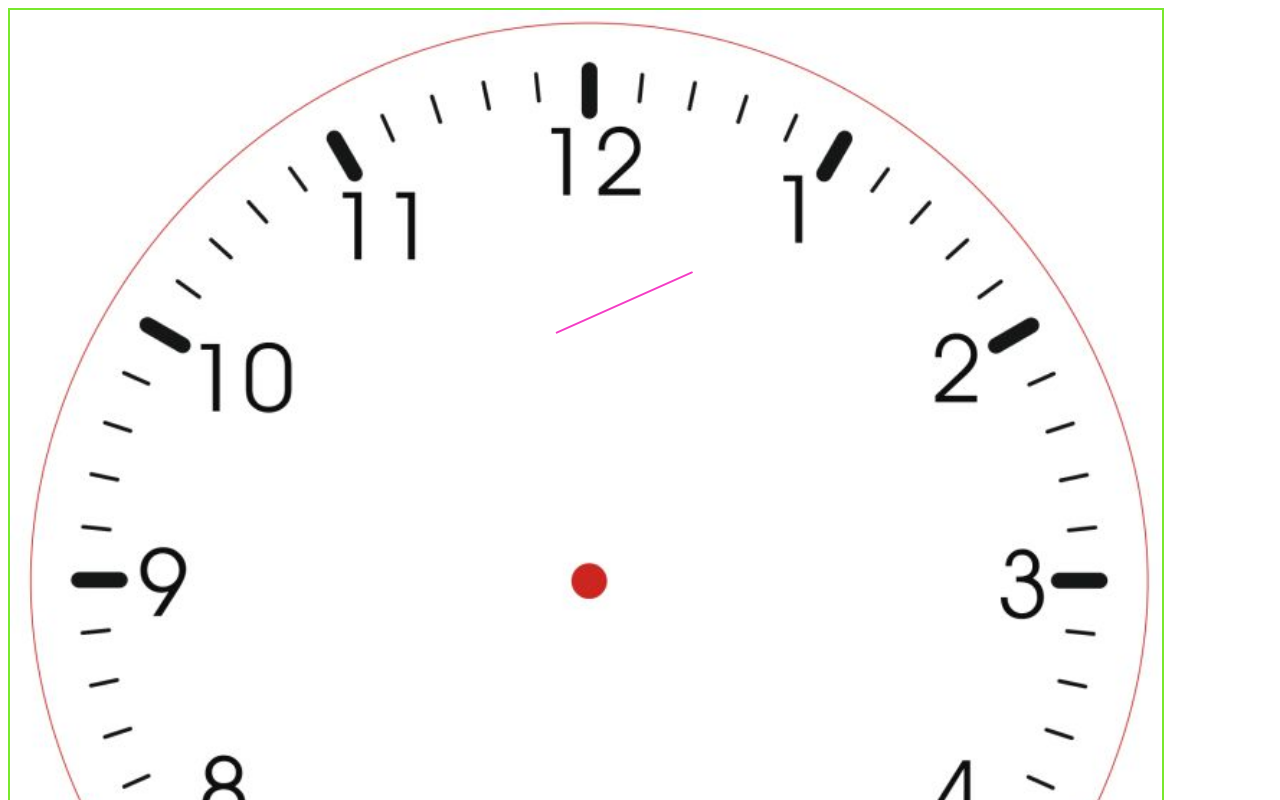
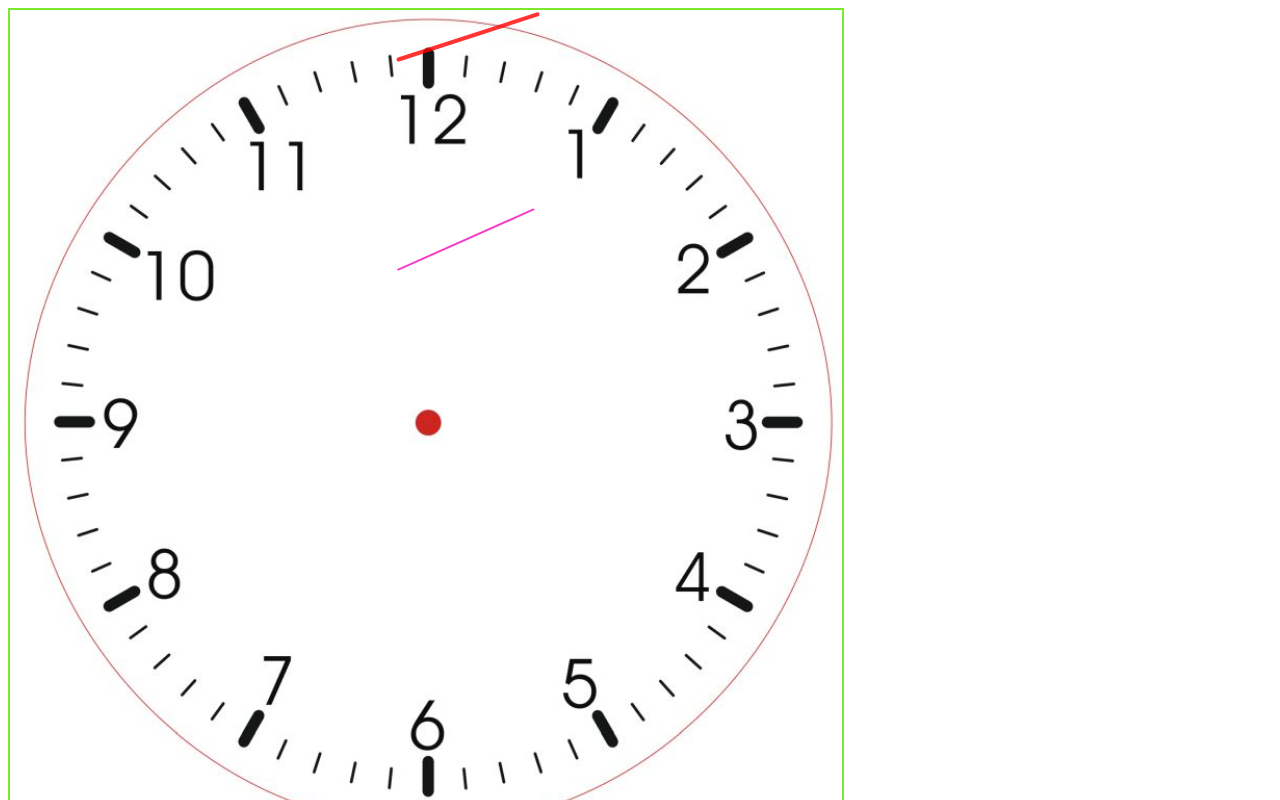
Before and after one commit to deepak1suyal/Clock, a plain HTML site: page index.html in a window 1280 px wide. Shown: the top 800 px of the page. Drawn offline with Linux system fonts and the light colour scheme.

Commit message:
Adjusting hands

```diff
--- a/style.css
+++ b/style.css
@@ -4,8 +4,9 @@ html{
 }
 .p{position:relative;
    background-color:#7adb18;
-    width:90vw;
-   height:90vw;
+    width:65vw;
+   height:65vw;
+
   background:url(ta01.jpg) no-repeat;
   background-size:100%;
   border:2px solid #79e82e;
@@ -19,25 +20,25 @@ width:5px;
 
 }
 .s{width:2px;
-top:15vw;
+top:10vw;
 background:#f00eb7;
 
-  left:44.97vw;
+  left:32.5vw;
 opacity:0.8;
-transform-origin:0px 116.5px ;
+transform-origin:0px 118.2px ;
 
 }
 .m{width :3.5px;
-  left:45.68vw;
-  bottom:23vw;
+  left:32.5vw;
+  bottom:18vw;
   opacity:0.8;
 background:red;
 
-transform-origin:0px 116.5px ;
+transform-origin:0px 118.5px ;
 }
 .h{height:100px;
-   bottom:50vw;
-  left:47.48vw;
+   bottom:38vw;
+  left:32.5vw;
 background:#2e8bf0;
 
   transform-origin:0px 77.66px ;
```
